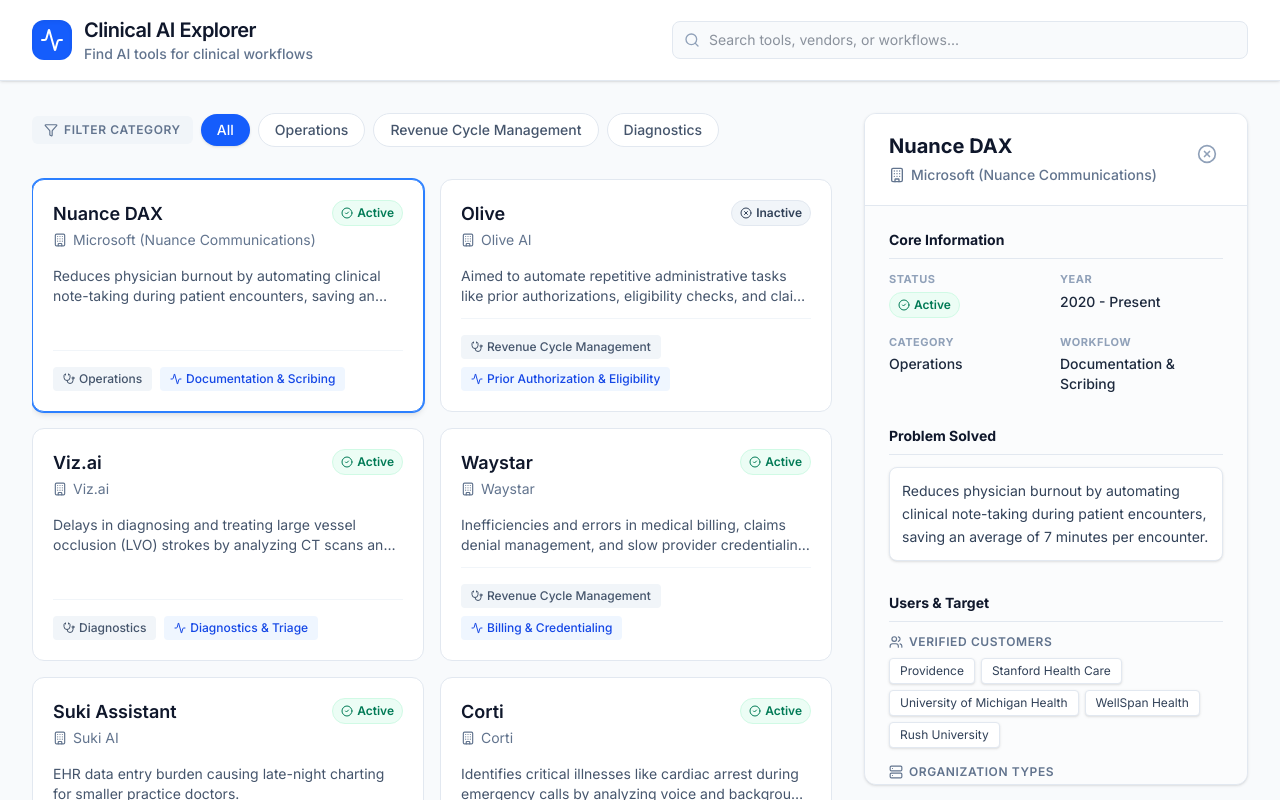
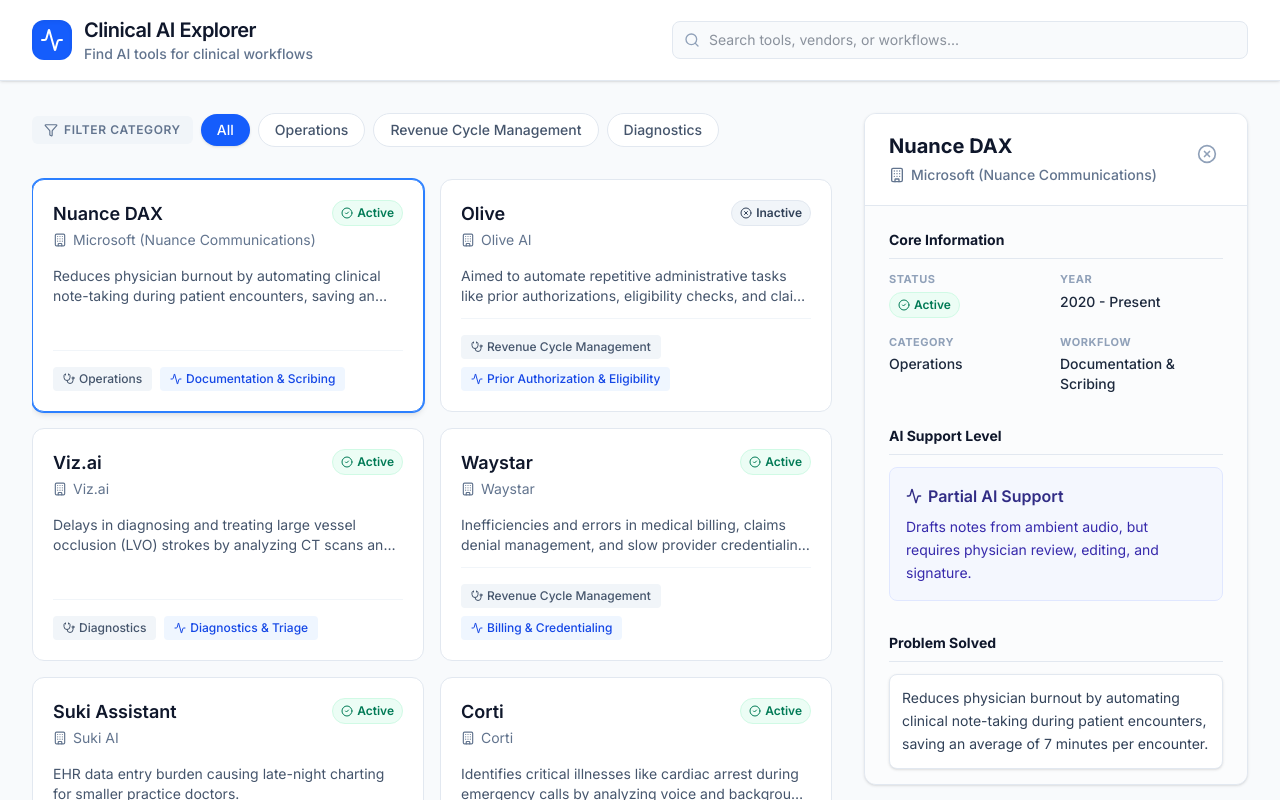
Before and after one commit to lowkeycrystal/Clinical-AI-Explorer, a React (Vite) app: page / in a window 1280 px wide. Both pictures are taken after a click on the element 228 px from the left and 295 px from the top of the page. Shown: the top 800 px of the page. Built offline with nearby package versions, Linux system fonts and the light colour scheme.

Commit message:
feat: Add AI support level details
Introduce a new field to capture the AI support level and its explanation for each tool. Update the UI to display this information in a dedicated section for better context on how AI is utilized by the tool.

```diff
--- a/src/App.tsx
+++ b/src/App.tsx
@@ -199,6 +199,13 @@
             </div>
           </DetailSection>
 
+          <DetailSection title="AI Support Level">
+            <div className="bg-indigo-50/50 p-4 rounded-lg border border-indigo-100 flex flex-col gap-2">
+               <span className="font-semibold text-indigo-900 inline-flex items-center gap-1.5"><Activity className="w-4 h-4" /> {tool.aiSupportLevel}</span>
+               <p className="text-sm text-indigo-800 leading-relaxed">{tool.aiSupportLevelExplanation}</p>
+            </div>
+          </DetailSection>
+
           <DetailSection title="Problem Solved">
             <p className="text-sm text-slate-700 leading-relaxed bg-white p-3 rounded-lg border border-slate-200 shadow-sm">{tool.problemSolved}</p>
           </DetailSection>
--- a/src/data.ts
+++ b/src/data.ts
@@ -15,7 +15,9 @@
     year: "2020 - Present",
     useCases: ["Ambient clinical intelligence during visits", "Automated SOAP note generation", "EHR integration"],
     issues: "High cost of implementation, requires an adjustment period for clinicians to trust the AI's transcription accuracy, occasional errors in complex medical terminology.",
-    legalCases: "None significant; standard data privacy (HIPAA) compliance scrutiny."
+    legalCases: "None significant; standard data privacy (HIPAA) compliance scrutiny.",
+    aiSupportLevel: "Partial AI Support",
+    aiSupportLevelExplanation: "Drafts notes from ambient audio, but requires physician review, editing, and signature."
   },
   {
     id: "2",
@@ -31,7 +33,9 @@
     year: "2012 - 2023",
     useCases: ["Automated prior authorization submissions", "Patient eligibility verification", "Supply chain management"],
     issues: "Failed to deliver on ROI promises for many customers, issues with software reliability and scalability, over-promised AI capabilities that ended up requiring heavy human-in-the-loop dependencies.",
-    legalCases: "Sued by multiple vendors for unpaid bills during its financial collapse in late 2023. Ultimately shut down and sold off assets."
+    legalCases: "Sued by multiple vendors for unpaid bills during its financial collapse in late 2023. Ultimately shut down and sold off assets.",
+    aiSupportLevel: "Full AI Replacement",
+    aiSupportLevelExplanation: "Designed to fully automate administrative tasks like prior authorizations with minimal human intervention, though it struggled in practice."
   },
   {
     id: "3",
@@ -47,7 +51,9 @@
     year: "2016 - Present",
     useCases: ["Stroke detection", "Pulmonary embolism triage", "Aortic disease detection", "Care team coordination via mobile app"],
     issues: "False positives can lead to alarm fatigue. High reliance on the quality of the initial CT scan.",
-    legalCases: "Standard regulatory oversight. Holds FDA clearance, ensuring rigorous clinical trial evidence. No major controversies."
+    legalCases: "Standard regulatory oversight. Holds FDA clearance, ensuring rigorous clinical trial evidence. No major controversies.",
+    aiSupportLevel: "Partial AI Support",
+    aiSupportLevelExplanation: "AI flags potential stroke cases and notifies doctors, but a specialist must review the scan to make the final clinical diagnosis."
   },
   {
     id: "4",
@@ -63,7 +69,9 @@
     year: "2017 - Present",
     useCases: ["Denial prevention and recovery", "Automated provider credentialing", "Patient financial clearance"],
     issues: "Complex integration processes with legacy EHR systems. Steep learning curve for new billing staff.",
-    legalCases: "None documented outside of routine corporate compliance."
+    legalCases: "None documented outside of routine corporate compliance.",
+    aiSupportLevel: "Partial AI Support",
+    aiSupportLevelExplanation: "Automates the transmission and scoring of claims, but requires human billing staff to handle complex denials and exceptions."
   },
   {
     id: "5",
@@ -79,7 +87,9 @@
     year: "2017 - Present",
     useCases: ["Voice-dictated clinical notes", "ICD-10 coding assistance", "EHR data retrieval via voice command"],
     issues: "Voice recognition struggles with heavy accents or very noisy clinic environments.",
-    legalCases: "Compliant with HIPAA. No major controversies."
+    legalCases: "Compliant with HIPAA. No major controversies.",
+    aiSupportLevel: "Partial AI Support",
+    aiSupportLevelExplanation: "Assists with note creation and coding, but the physician must review the final output and sign the chart."
   },
   {
     id: "6",
@@ -95,7 +105,9 @@
     year: "2016 - Present",
     useCases: ["Cardiac arrest detection over phone", "Post-call documentation", "Quality assurance and training"],
     issues: "Requires high-quality audio feeds, can be affected by ambient chaos or poor connection.",
-    legalCases: "Requires strict adherence to international data privacy laws (GDPR/HIPAA) regarding audio recordings, but no major lawsuits."
+    legalCases: "Requires strict adherence to international data privacy laws (GDPR/HIPAA) regarding audio recordings, but no major lawsuits.",
+    aiSupportLevel: "Partial AI Support",
+    aiSupportLevelExplanation: "Listens to 911 calls and suggests diagnoses, but the human dispatcher retains full control over triage and response decisions."
   },
   {
     id: "7",
@@ -111,7 +123,9 @@
     year: "2018 - Present",
     useCases: ["Ambient listening", "Structured medical note generation", "Deep EHR integration (Epic)"],
     issues: "Requires comprehensive clinical review by the physician to ensure no critical omissions. Occasional misinterpretation of overlapping dialogue in noisy rooms.",
-    legalCases: "Complies with HIPAA; no major lawsuits documented."
+    legalCases: "Complies with HIPAA; no major lawsuits documented.",
+    aiSupportLevel: "Partial AI Support",
+    aiSupportLevelExplanation: "Automatically generates draft clinical notes from visit audio, but relies on the physician to edit and finalize the note."
   },
   {
     id: "8",
@@ -127,7 +141,9 @@
     year: "2016 - Present",
     useCases: ["Intracranial hemorrhage detection", "Pulmonary embolism detection", "Incidental findings triage", "Care coordination for imaging"],
     issues: "Algorithm drift requires continuous monitoring. Integration can initially disrupt established radiologist workflows until they adapt to 'always-on' alerts.",
-    legalCases: "Operates under FDA regulation; no major litigation. Ensures rigid data de-identification agreements."
+    legalCases: "Operates under FDA regulation; no major litigation. Ensures rigid data de-identification agreements.",
+    aiSupportLevel: "Partial AI Support",
+    aiSupportLevelExplanation: "Analyzes radiology scans in the background to prioritize worklists, but does not autonomously produce a final diagnostic report."
   },
   {
     id: "9",
@@ -143,7 +159,9 @@
     year: "2017 - Present",
     useCases: ["Digital mobile registration", "Pre-visit clinical intake", "Intelligent scheduling", "Prior authorization triage"],
     issues: "Success is heavily reliant on patients adopting mobile-first interfaces. Deep, custom integration with legacy EHR environments is resource-intensive.",
-    legalCases: "No major litigation. Adheres to standard enterprise BAA and HIPAA frameworks."
+    legalCases: "No major litigation. Adheres to standard enterprise BAA and HIPAA frameworks.",
+    aiSupportLevel: "Partial AI Support",
+    aiSupportLevelExplanation: "Automates patient communication and data entry, but clinic staff still review schedules and handle patient exceptions manually."
   },
   {
     id: "10",
@@ -159,7 +177,9 @@
     year: "2020 - Present",
     useCases: ["Ambient clinical scribing", "Automated clinical coding generation", "Patient instruction generation"],
     issues: "Because no audio is stored (by design), clinicians cannot easily re-listen to encounters if the transcript misses nuances, forcing reliance on the initial AI capture.",
-    legalCases: "None. Heavily markets its strict privacy policies (does not train on customer data without consent), effectively lowering liability."
+    legalCases: "None. Heavily markets its strict privacy policies (does not train on customer data without consent), effectively lowering liability.",
+    aiSupportLevel: "Partial AI Support",
+    aiSupportLevelExplanation: "Drafts medical notes in real-time without storing audio. Physicians must review the text and take responsibility for its medical accuracy."
   },
   {
     id: "11",
@@ -175,7 +195,9 @@
     year: "2015 - Present",
     useCases: ["Autonomous medical coding", "Denial reduction and predictive modeling", "Concurrent coding audits"],
     issues: "Requires massive sets of historical data specific to a health system's localized billing behaviors to achieve peak accuracy. Less effective in obscure super-specialties.",
-    legalCases: "Routine compliance with CMS coding guidelines. No major litigation."
+    legalCases: "Routine compliance with CMS coding guidelines. No major litigation.",
+    aiSupportLevel: "Partial AI Support",
+    aiSupportLevelExplanation: "Autonomously processes a large portion of medical coding, but falls back to human expert coders for complex or low-confidence charts."
   },
   {
     id: "12",
@@ -191,6 +213,8 @@
     year: "2023 - Present",
     useCases: ["Post-discharge follow-up calls via voice AI", "Pre-operative instructions", "Chronic care management outreach calling"],
     issues: "Still in early deployment stages across the US. High scrutiny on patient acceptance of taking clinical instruction from 'AI nurses' over the phone.",
-    legalCases: "None. Formed specifically to counteract AI liability by heavily investing in safety/nursing benchmarks and utilizing human-in-the-loop oversight."
+    legalCases: "None. Formed specifically to counteract AI liability by heavily investing in safety/nursing benchmarks and utilizing human-in-the-loop oversight.",
+    aiSupportLevel: "Partial AI Support",
+    aiSupportLevelExplanation: "Conducts voice calls with patients for follow-ups, but relies on a rigid human-in-the-loop safety system to escalate issues to human nurses."
   }
 ];
--- a/src/types.ts
+++ b/src/types.ts
@@ -13,4 +13,6 @@
   useCases: string[];
   issues: string;
   legalCases: string;
+  aiSupportLevel: 'Full AI Replacement' | 'Partial AI Support';
+  aiSupportLevelExplanation: string;
 }
```
